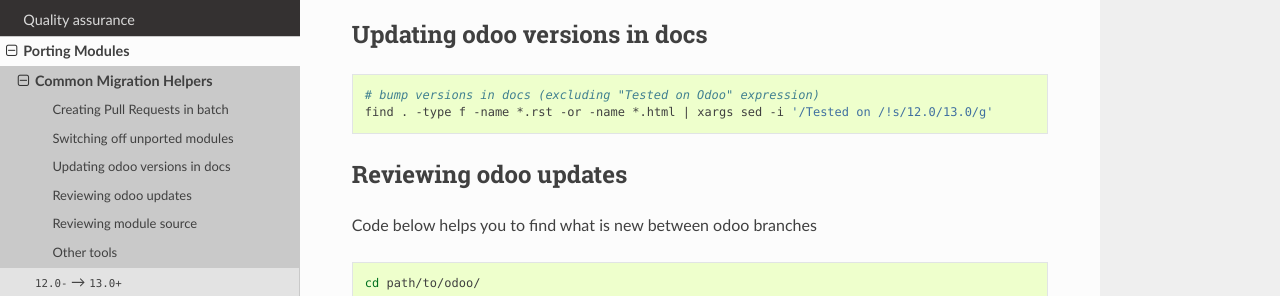
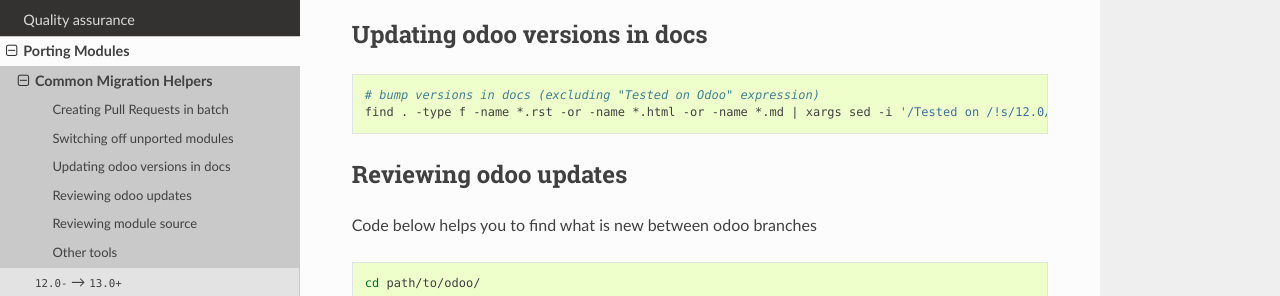
Before and after one commit to itpp-labs/odoo-development, a Sphinx documentation site: the page built from docs/migration/helpers.rst, in a window 1280 px wide and 900 px high, scrolled down 650 px. Shown: the part 155-451 px from the top of the window. Built offline with Sphinx 7.4.7 and the Read the Docs theme 2.0.0, drawn with Linux system fonts in a browser that asks for light colours.

Commit message:
Apply 'Updating odoo versions in docs' command also to *.md files

```diff
--- a/docs/migration/helpers.rst
+++ b/docs/migration/helpers.rst
@@ -39,7 +39,7 @@
 .. code-block:: sh
 
     # bump versions in docs (excluding "Tested on Odoo" expression)
-    find . -type f -name *.rst -or -name *.html | xargs sed -i '/Tested on /!s/12.0/13.0/g'
+    find . -type f -name *.rst -or -name *.html -or -name *.md | xargs sed -i '/Tested on /!s/12.0/13.0/g'
 
 Reviewing odoo updates
 ======================
```
